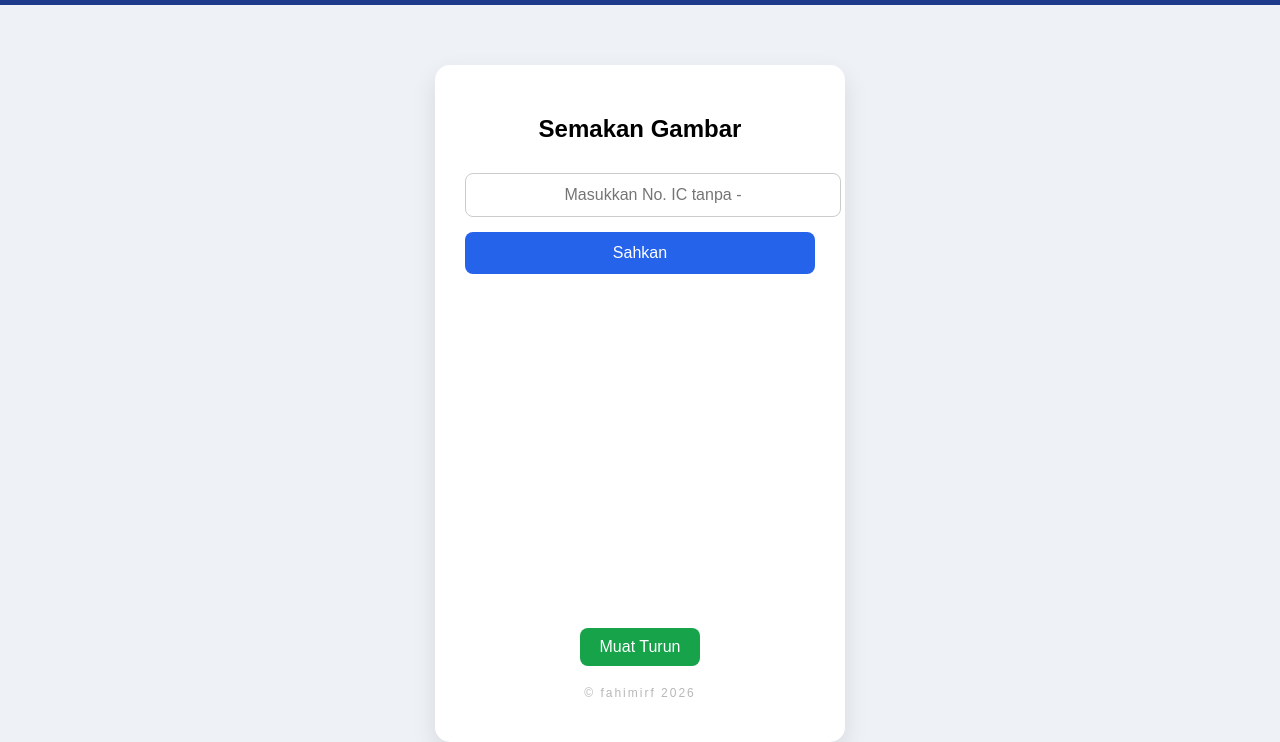
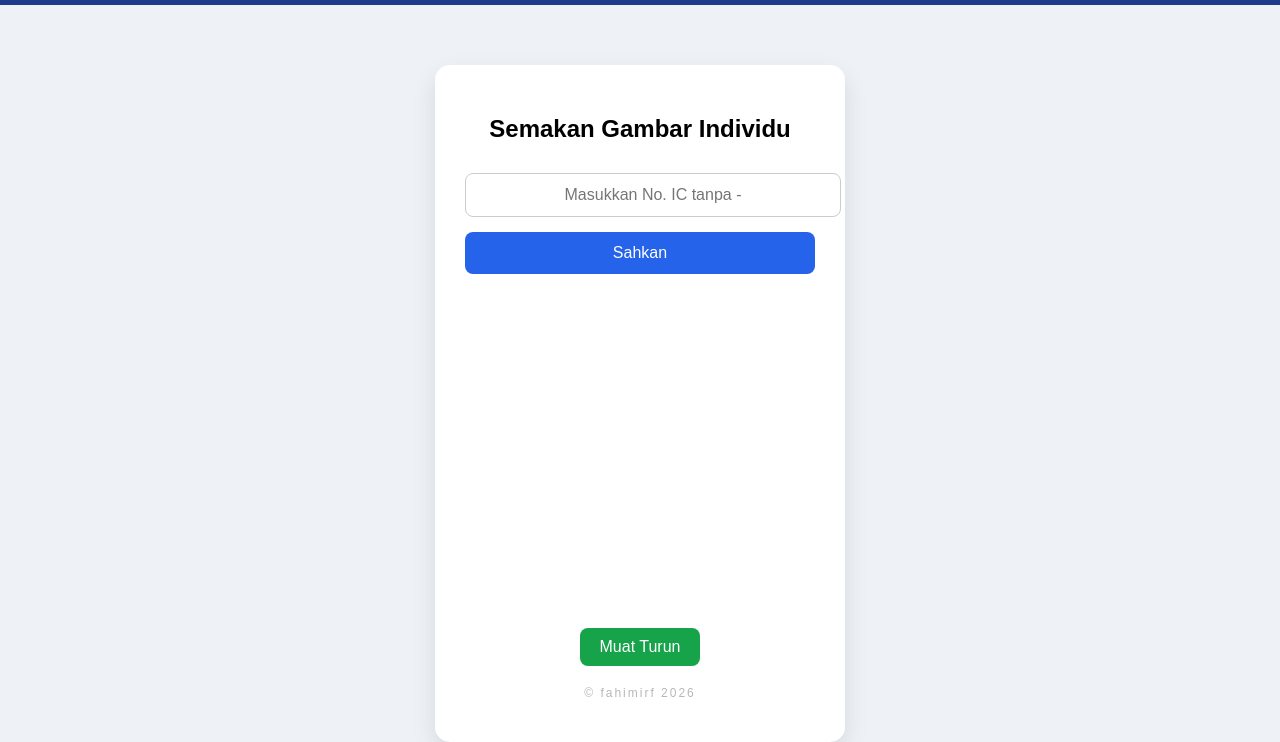
Before and after one commit to smkseripekan/album-individu, a plain HTML site: page index.html in a window 1280 px wide. Shown: the part 93-835 px from the top of the page. Drawn offline with Linux system fonts and the light colour scheme.

Commit message:
Update index.html

```diff
--- a/index.html
+++ b/index.html
@@ -130,7 +130,7 @@
 
 <main>
   <div class="card">
-    <h2>Semakan Gambar</h2>
+    <h2>Semakan Gambar Individu</h2>
 
     <input type="password" id="code" placeholder="Masukkan No. IC tanpa -" onkeypress="handleKey(event)">
 
```
